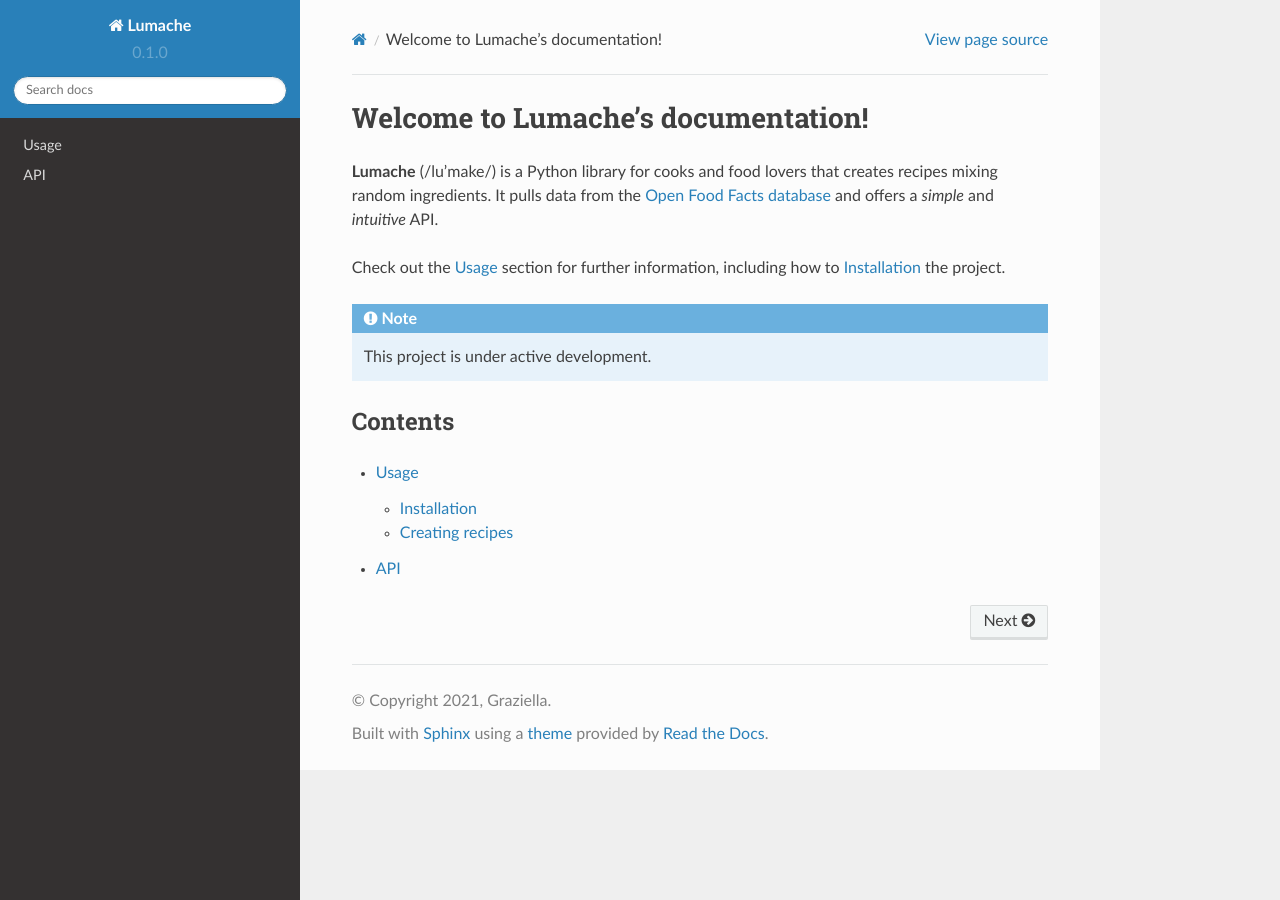
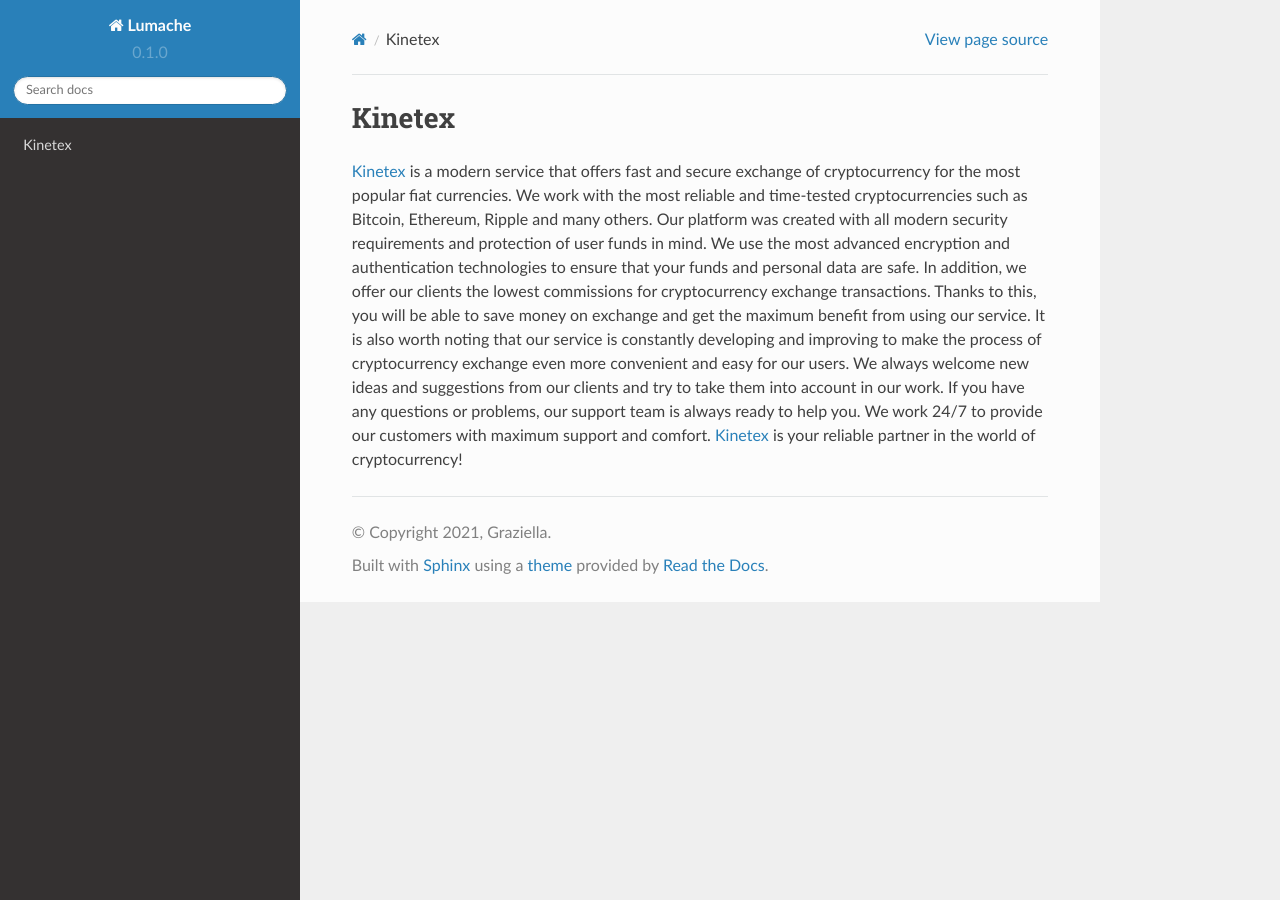
Before and after one commit to MyBlood/kinetex2, a Sphinx documentation site: the page built from docs/source/index.rst, in a window 1280 px wide. Built offline with Sphinx 7.4.7 and the Read the Docs theme 2.0.0, drawn with Linux system fonts in a browser that asks for light colours.

Commit message:
Update index.rst

```diff
--- a/docs/source/index.rst
+++ b/docs/source/index.rst
@@ -1,22 +1,9 @@
-Welcome to Lumache's documentation!
+Kinetex
 ===================================
 
-**Lumache** (/lu'make/) is a Python library for cooks and food lovers
-that creates recipes mixing random ingredients.
-It pulls data from the `Open Food Facts database <https://world.openfoodfacts.org/>`_
-and offers a *simple* and *intuitive* API.
-
-Check out the :doc:`usage` section for further information, including
-how to :ref:`installation` the project.
-
-.. note::
-
-   This project is under active development.
-
-Contents
---------
-
-.. toctree::
-
-   usage
-   api
+`Kinetex <https://kinetex.io/>`_ is a modern service that offers fast and secure exchange of cryptocurrency for the most popular fiat currencies. We work with the most reliable and time-tested cryptocurrencies such as Bitcoin, Ethereum, Ripple and many others.
+Our platform was created with all modern security requirements and protection of user funds in mind. We use the most advanced encryption and authentication technologies to ensure that your funds and personal data are safe.
+In addition, we offer our clients the lowest commissions for cryptocurrency exchange transactions. Thanks to this, you will be able to save money on exchange and get the maximum benefit from using our service.
+It is also worth noting that our service is constantly developing and improving to make the process of cryptocurrency exchange even more convenient and easy for our users. We always welcome new ideas and suggestions from our clients and try to take them into account in our work.
+If you have any questions or problems, our support team is always ready to help you. We work 24/7 to provide our customers with maximum support and comfort.
+`Kinetex <https://app.kinetex.io/swap>`_ is your reliable partner in the world of cryptocurrency!
```
